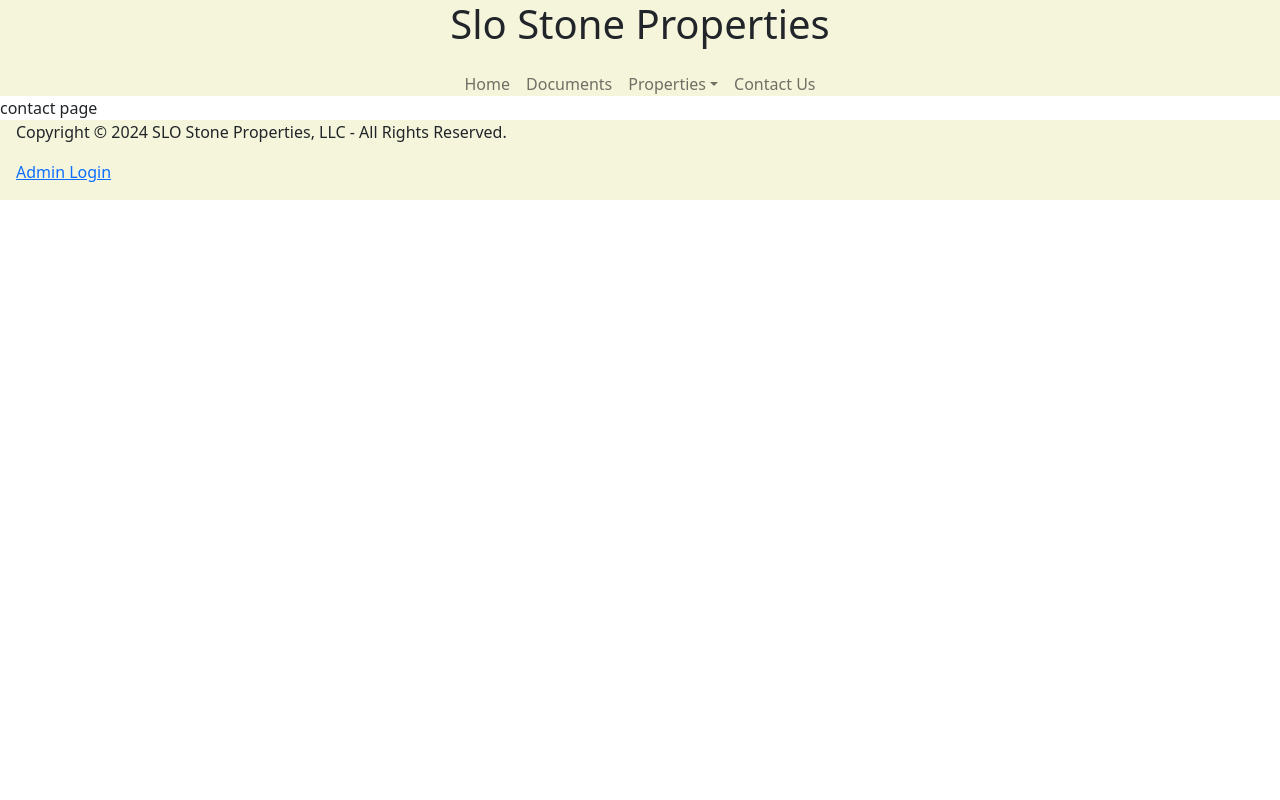
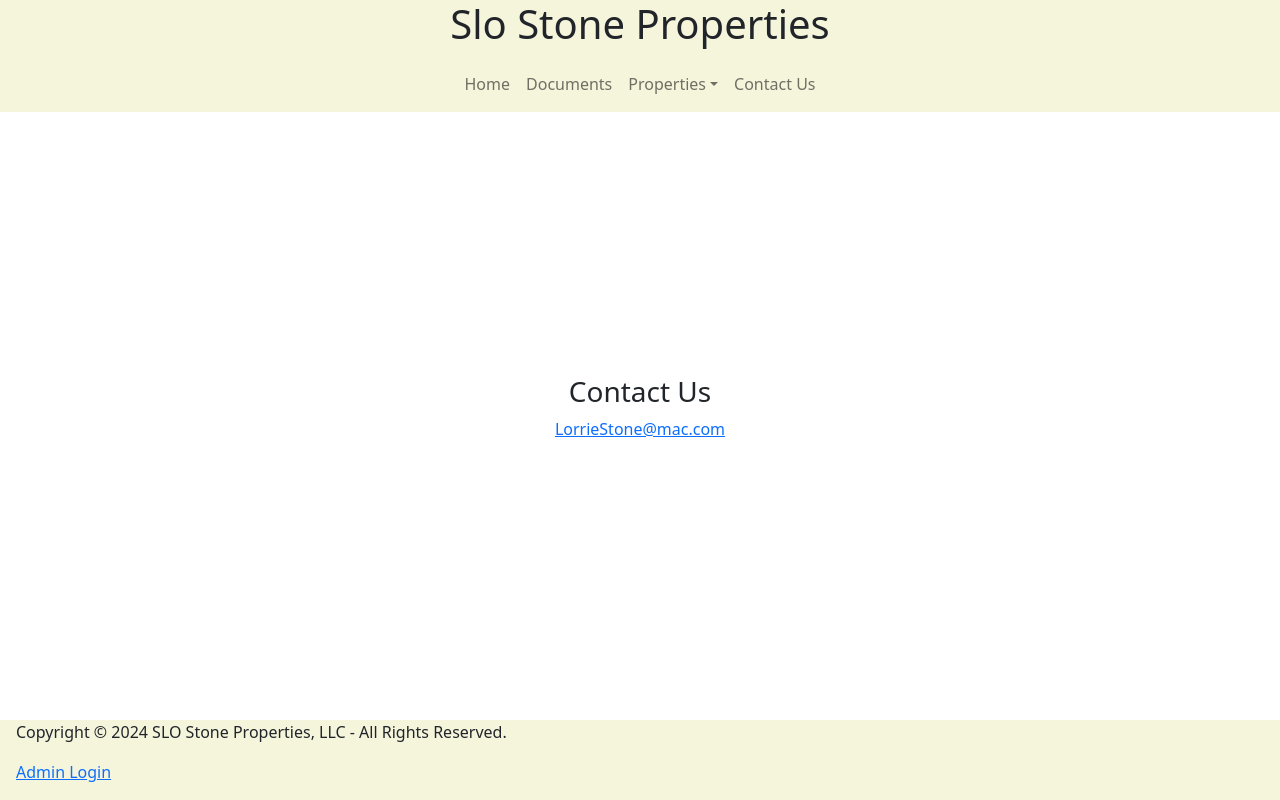
Before and after one commit to RCLobster/slo-stone-properties, a React (Vite) app in the folder client/: page /contact in a window 1280 px wide. Built offline with nearby package versions, Linux system fonts and the light colour scheme.

Commit message:
set up the contact page

```diff
--- a/client/src/App.css
+++ b/client/src/App.css
@@ -6,6 +6,10 @@ body {
   margin: 0;
   padding-top: 12vh;
   width: 100vw;
+}
+
+.flex-parent{
+  display: flex;
 }
 
 .home{
@@ -42,7 +46,7 @@ header{
   left: 0;
   width: 100vw;
   z-index: 3;
-  height: 12vh;
+  min-height: 12vh;
 }
 
 footer{
@@ -89,3 +93,10 @@ footer{
   max-height: 700px;
   object-fit: contain;
 }
+
+.contact-page{
+  height: 78vh;
+  flex-direction: column;
+  justify-content: center;
+  align-items: center;
+}
--- a/client/src/pages/ContactUs.jsx
+++ b/client/src/pages/ContactUs.jsx
@@ -1,8 +1,11 @@
+import { Link } from "react-router-dom";
+
 function ContactUs() {
     return(
-        <div>
-            contact page
-        </div>
+        <main className="flex-parent contact-page">
+            <h3>Contact Us</h3>
+            <Link to="mailto:LorrieStone@mac.com">LorrieStone@mac.com</Link>
+        </main>
     )
 };
 
```
